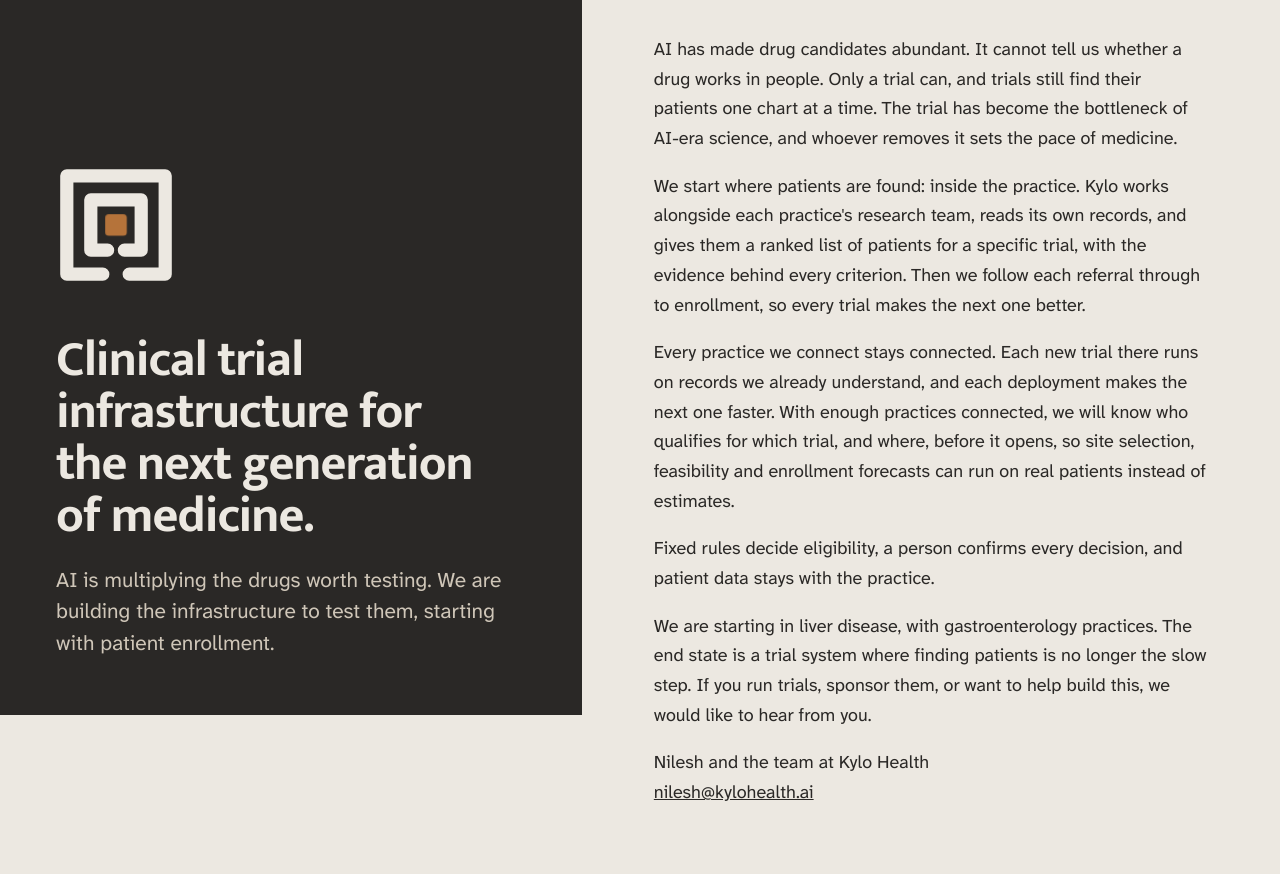
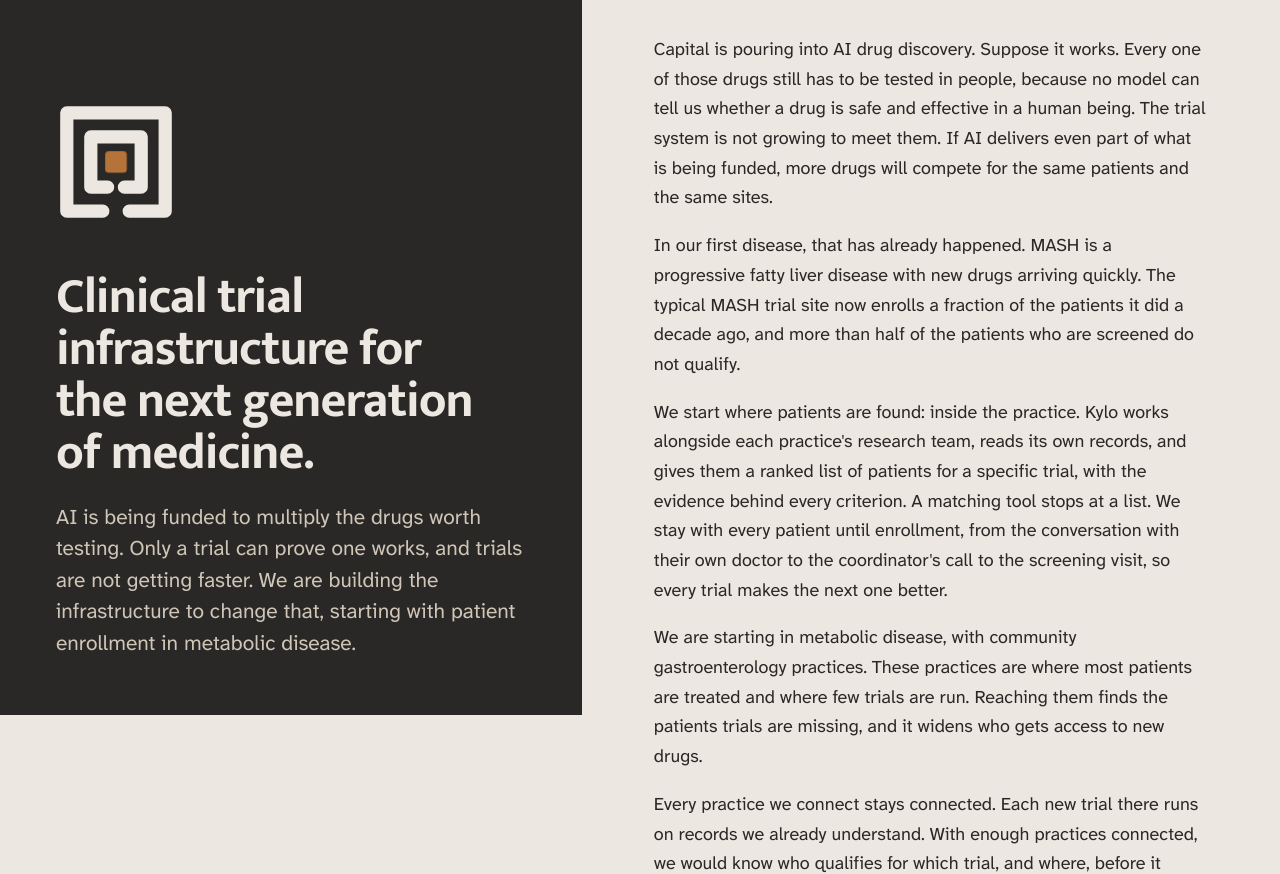
Before and after one commit to idonea-health/idonea-health.github.io, a plain HTML site: page index.html in a window 1280 px wide. Shown: the part 85-959 px from the top of the page. Drawn offline with Linux system fonts and the light colour scheme.

Commit message:
Home page: match the memo's thesis and metabolic-first focus
Co-Authored-By: Claude Fable 5.2 <noreply@anthropic.com>
Claude-Session: https://claude.ai/code/session_01XaJ48AZN82Z31q6txdMYeD

```diff
--- a/index.html
+++ b/index.html
@@ -5,7 +5,7 @@
 <meta name="viewport" content="width=device-width, initial-scale=1, viewport-fit=cover">
 <meta name="robots" content="noindex, nofollow">
 <title>Kylo Health</title>
-<meta name="description" content="Kylo Health: clinical trial infrastructure for the next generation of medicine, starting with patient enrollment.">
+<meta name="description" content="Kylo Health: clinical trial infrastructure for the next generation of medicine, starting with patient enrollment in metabolic disease.">
 <meta name="theme-color" content="#2A2826">
 <link rel="icon" href="/favicon.svg" type="image/svg+xml">
 <link rel="icon" href="/favicon-32.png" sizes="32x32" type="image/png">
@@ -62,16 +62,18 @@
       <rect class="centre" x="41" y="41" width="18" height="18" rx="3" fill="#B5733A"/>
     </svg>
     <h1 class="h1">Clinical trial infrastructure for the next generation of medicine.</h1>
-    <p class="lead">AI is multiplying the drugs worth testing. We are building the infrastructure to test them, starting with patient enrollment.</p>
+    <p class="lead">AI is being funded to multiply the drugs worth testing. Only a trial can prove one works, and trials are not getting faster. We are building the infrastructure to change that, starting with patient enrollment in metabolic disease.</p>
   </div>
 </aside>
 <main class="page">
   <div class="letter">
-    <p>AI has made drug candidates abundant. It cannot tell us whether a drug works in people. Only a trial can, and trials still find their patients one chart at a time. The trial has become the bottleneck of AI-era science, and whoever removes it sets the pace of medicine.</p>
-    <p>We start where patients are found: inside the practice. Kylo works alongside each practice's research team, reads its own records, and gives them a ranked list of patients for a specific trial, with the evidence behind every criterion. Then we follow each referral through to enrollment, so every trial makes the next one better.</p>
-    <p>Every practice we connect stays connected. Each new trial there runs on records we already understand, and each deployment makes the next one faster. With enough practices connected, we will know who qualifies for which trial, and where, before it opens, so site selection, feasibility and enrollment forecasts can run on real patients instead of estimates.</p>
+    <p>Capital is pouring into AI drug discovery. Suppose it works. Every one of those drugs still has to be tested in people, because no model can tell us whether a drug is safe and effective in a human being. The trial system is not growing to meet them. If AI delivers even part of what is being funded, more drugs will compete for the same patients and the same sites.</p>
+    <p>In our first disease, that has already happened. MASH is a progressive fatty liver disease with new drugs arriving quickly. The typical MASH trial site now enrolls a fraction of the patients it did a decade ago, and more than half of the patients who are screened do not qualify.</p>
+    <p>We start where patients are found: inside the practice. Kylo works alongside each practice's research team, reads its own records, and gives them a ranked list of patients for a specific trial, with the evidence behind every criterion. A matching tool stops at a list. We stay with every patient until enrollment, from the conversation with their own doctor to the coordinator's call to the screening visit, so every trial makes the next one better.</p>
+    <p>We are starting in metabolic disease, with community gastroenterology practices. These practices are where most patients are treated and where few trials are run. Reaching them finds the patients trials are missing, and it widens who gets access to new drugs.</p>
+    <p>Every practice we connect stays connected. Each new trial there runs on records we already understand. With enough practices connected, we would know who qualifies for which trial, and where, before it opens, so site selection, feasibility and enrollment forecasts can run on real patients instead of estimates.</p>
     <p>Fixed rules decide eligibility, a person confirms every decision, and patient data stays with the practice.</p>
-    <p>We are starting in liver disease, with gastroenterology practices. The end state is a trial system where finding patients is no longer the slow step. If you run trials, sponsor them, or want to help build this, we would like to hear from you.</p>
+    <p>The end state is a trial system where finding patients is no longer the slow step, and new drugs reach people sooner. If you run trials, sponsor them, or want to help build this, we would like to hear from you.</p>
     <p class="sign">Nilesh and the team at Kylo Health<br><a href="mailto:nilesh@kylohealth.ai">nilesh@kylohealth.ai</a></p>
   </div>
   <div class="foot-wrap"><footer class="foot"><span>Kylo Health</span><nav><a href="mailto:nilesh@kylohealth.ai">Contact</a><a href="/privacy.html">Privacy</a><a href="/terms.html">Terms</a></nav></footer></div>
```
